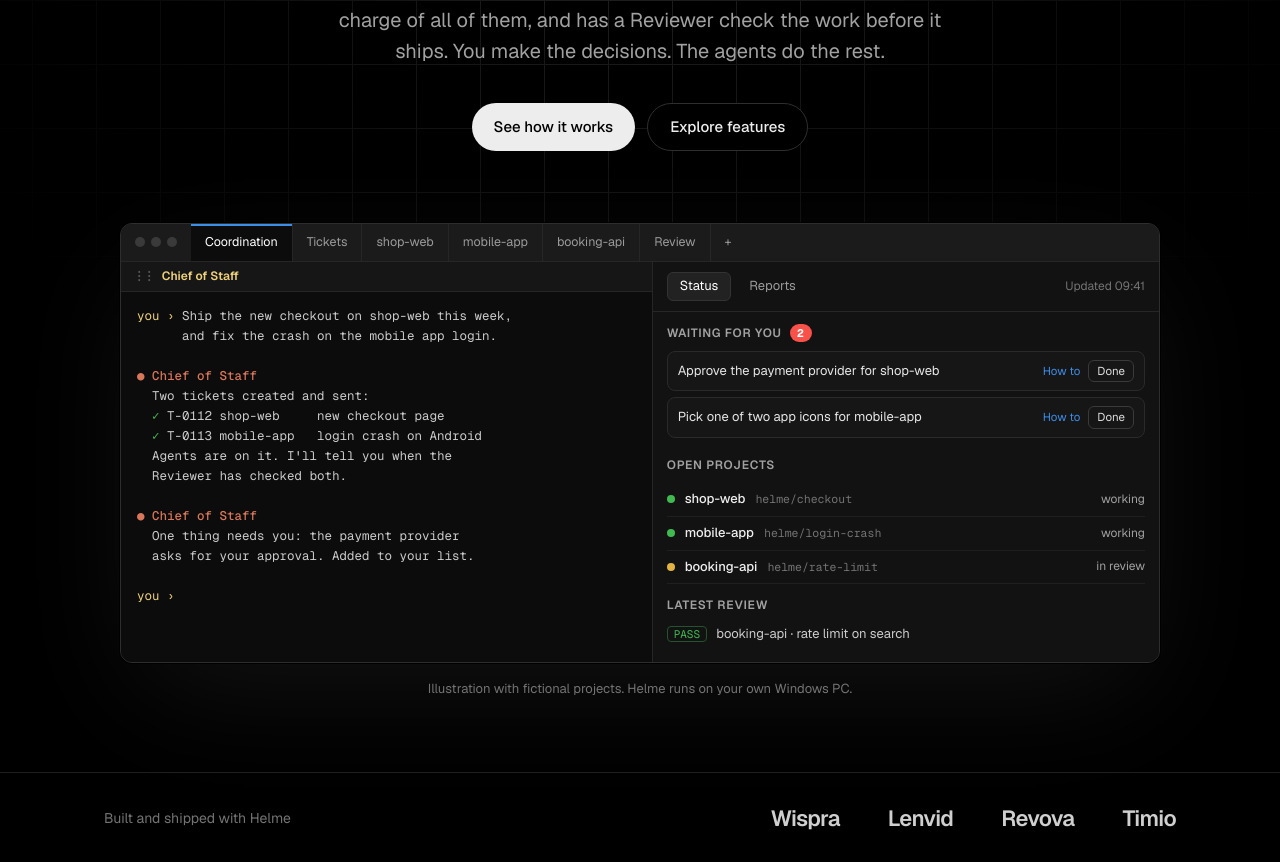
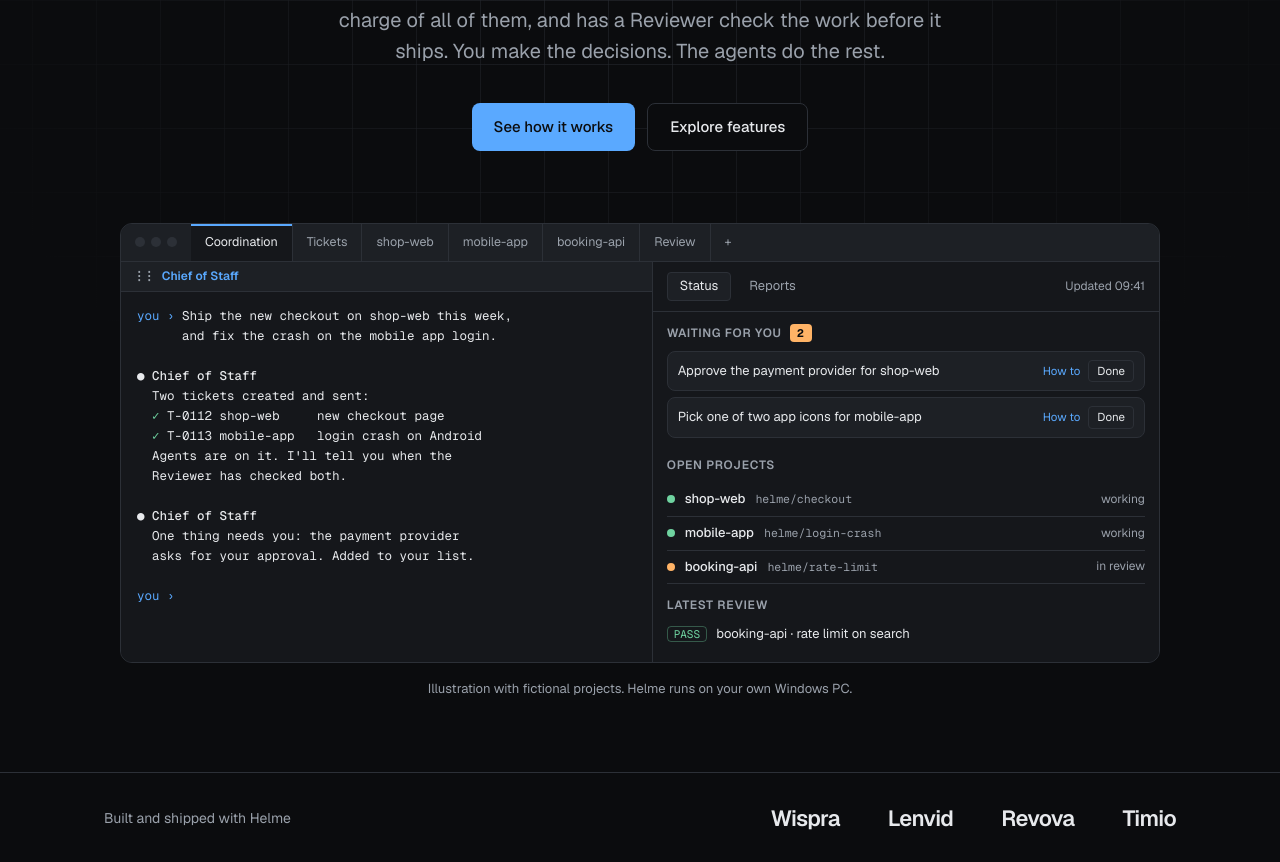
Before and after one commit to sinhgiang/helme-web, a website: page index.html in a window 1280 px wide. Shown: the part 445-1307 px from the top of the page. Drawn offline with nearby package versions, Linux system fonts and the light colour scheme.

Commit message:
Apply the approved Helme brand to the home and Updates pages
Colors come from the brand tokens (ground, surface, line, ink, helm-blue
accent, waiting/success/danger), every hard-coded color is mapped to a
token, radii are 4/8/12, drop shadows are removed, primary buttons use the
accent, and the display weight is 600. The share image is re-rendered.

Co-Authored-By: Claude Opus 5.5 <noreply@anthropic.com>

```diff
--- a/styles.css
+++ b/styles.css
@@ -1,18 +1,36 @@
 :root {
-  --bg: #000;
-  --fg: #ededed;
-  --dim: #a1a1a1;
-  --muted: #737373;
-  --line: #1f1f1f;
-  --line-2: #2e2e2e;
-  --card: #0a0a0a;
-  --term: #0c0c0c;
-  --green: #3fb950;
-  --yellow: #e3b341;
-  --red: #f85149;
-  --blue: #3b8eea;
-  --sans: "Geist", -apple-system, "Segoe UI", Roboto, Helvetica, Arial, sans-serif;
-  --mono: "Geist Mono", ui-monospace, "Cascadia Mono", Consolas, monospace;
+  /* Helme brand tokens (approved 2026-10-04; dark theme) */
+  --helm-blue: #5aa9ff;
+  --accent: #5aa9ff;
+  --on-accent: #0b0c0e;
+  --ground: #0b0c0e;
+  --surface: #15171b;
+  --surface-raised: #1d2025;
+  --line: #2c3037;
+  --ink: #e7e9ec;
+  --ink-muted: #9aa1ab;
+  --waiting: #ffb366;
+  --success: #6fd3a0;
+  --danger: #ff6b6b;
+  --radius-sm: 4px;
+  --radius-md: 8px;
+  --radius-lg: 12px;
+  --grid: color-mix(in srgb, var(--line) 55%, transparent);
+
+  /* names used across the stylesheets */
+  --bg: var(--ground);
+  --fg: var(--ink);
+  --dim: var(--ink-muted);
+  --muted: var(--ink-muted);
+  --line-2: var(--line);
+  --card: var(--surface);
+  --term: var(--surface);
+  --green: var(--success);
+  --yellow: var(--waiting);
+  --red: var(--danger);
+  --blue: var(--accent);
+  --sans: "Geist", "Segoe UI", system-ui, sans-serif;
+  --mono: "Geist Mono", "Cascadia Mono", Consolas, monospace;
   color-scheme: dark;
 }
 
@@ -42,7 +60,7 @@ code, pre { font-family: var(--mono); }
 /* Nav */
 .nav {
   position: sticky; top: 0; z-index: 10;
-  background: rgba(0,0,0,.72);
+  background: color-mix(in srgb, var(--ground) 82%, transparent);
   backdrop-filter: saturate(180%) blur(12px);
   -webkit-backdrop-filter: saturate(180%) blur(12px);
   border-bottom: 1px solid var(--line);
@@ -56,8 +74,8 @@ code, pre { font-family: var(--mono); }
 /* Grid background */
 .grid-bg {
   background-image:
-    linear-gradient(var(--line) 1px, transparent 1px),
-    linear-gradient(90deg, var(--line) 1px, transparent 1px);
+    linear-gradient(var(--grid) 1px, transparent 1px),
+    linear-gradient(90deg, var(--grid) 1px, transparent 1px);
   background-size: 64px 64px;
   background-position: center top;
   position: relative;
@@ -73,15 +91,15 @@ code, pre { font-family: var(--mono); }
 .eyebrow {
   display: inline-flex; align-items: center; gap: 8px;
   font-size: 13px; color: var(--dim);
-  border: 1px solid var(--line-2); border-radius: 999px;
-  padding: 4px 14px; margin-bottom: 28px; background: #050505;
+  border: 1px solid var(--line-2); border-radius: var(--radius-sm);
+  padding: 4px 14px; margin-bottom: 28px; background: var(--surface);
 }
-.dot { width: 6px; height: 6px; border-radius: 50%; background: var(--green); box-shadow: 0 0 8px var(--green); }
+.dot { width: 6px; height: 6px; border-radius: 50%; background: var(--green); }
 h1 {
   font-size: clamp(40px, 7.2vw, 80px);
   line-height: 1.02;
   letter-spacing: -.055em;
-  font-weight: 700;
+  font-weight: 600;
 }
 .lede {
   max-width: 640px; margin: 24px auto 0;
@@ -90,72 +108,71 @@ h1 {
 .cta-row { display: flex; gap: 12px; justify-content: center; margin-top: 36px; flex-wrap: wrap; }
 .btn {
   display: inline-flex; align-items: center; height: 48px; padding: 0 22px;
-  border-radius: 999px; font-weight: 500; font-size: 15px; transition: background .15s, border-color .15s;
+  border-radius: var(--radius-md); font-weight: 500; font-size: 15px; transition: background .15s, border-color .15s;
 }
-.btn-primary { background: var(--fg); color: #000; }
-.btn-primary:hover { background: #fff; }
-.btn-ghost { border: 1px solid var(--line-2); color: var(--fg); background: #000; }
-.btn-ghost:hover { border-color: #555; }
+.btn-primary { background: var(--accent); color: var(--on-accent); }
+.btn-primary:hover { background: color-mix(in srgb, var(--accent) 88%, var(--ink)); }
+.btn-ghost { border: 1px solid var(--line-2); color: var(--fg); background: var(--ground); }
+.btn-ghost:hover { border-color: var(--ink-muted); }
 
 /* Helme window mockup */
 .window {
   margin: 72px auto 0;
   max-width: 1040px;
   border: 1px solid var(--line-2);
-  border-radius: 12px;
+  border-radius: var(--radius-lg);
   overflow: hidden;
-  background: #111;
+  background: var(--surface);
   text-align: left;
-  box-shadow: 0 0 0 1px #000, 0 40px 120px -20px rgba(255,255,255,.08);
 }
-.win-bar { display: flex; align-items: center; background: #1b1b1b; border-bottom: 1px solid #262626; height: 38px; }
+.win-bar { display: flex; align-items: center; background: var(--surface-raised); border-bottom: 1px solid var(--line); height: 38px; }
 .lights { display: flex; gap: 6px; padding: 0 14px; }
-.lights i { width: 10px; height: 10px; border-radius: 50%; background: #3a3a3a; display: block; }
+.lights i { width: 10px; height: 10px; border-radius: 50%; background: var(--line); display: block; }
 .tabs { display: flex; height: 100%; overflow: hidden; font-size: 12.5px; }
-.tab { display: flex; align-items: center; padding: 0 14px; color: #9a9a9a; border-right: 1px solid #262626; white-space: nowrap; }
-.tab.on { background: #0c0c0c; color: #fff; box-shadow: inset 0 2px 0 var(--blue); }
+.tab { display: flex; align-items: center; padding: 0 14px; color: var(--ink-muted); border-right: 1px solid var(--line); white-space: nowrap; }
+.tab.on { background: var(--surface); color: var(--ink); box-shadow: inset 0 2px 0 var(--helm-blue); }
 .tab.plus { border-right: 0; }
 .win-body { display: grid; grid-template-columns: 1.05fr 1fr; min-height: 400px; }
 .pane { min-width: 0; }
 .pane-h {
-  font-size: 12px; font-weight: 600; color: #f1d27a; background: #161616;
-  padding: 5px 12px; border-bottom: 1px solid #262626;
+  font-size: 12px; font-weight: 600; color: var(--accent); background: var(--surface-raised);
+  padding: 5px 12px; border-bottom: 1px solid var(--line);
 }
-.grip { color: #555; margin-right: 6px; letter-spacing: -2px; }
-.term { background: var(--term); border-right: 1px solid #262626; }
+.grip { color: var(--ink-muted); margin-right: 6px; letter-spacing: -2px; }
+.term { background: var(--term); border-right: 1px solid var(--line); }
 .t {
-  font-size: 12.5px; line-height: 1.6; color: #cccccc;
+  font-size: 12.5px; line-height: 1.6; color: var(--ink);
   padding: 14px 16px; white-space: pre; overflow: hidden;
 }
-.t .p { color: #f1d27a; }
-.t .a { color: #d9775a; font-weight: 500; }
-.cursor { display: inline-block; width: 8px; height: 15px; background: #ccc; vertical-align: -3px; animation: blink 1.1s steps(1) infinite; }
+.t .p { color: var(--accent); }
+.t .a { color: var(--ink); font-weight: 500; }
+.cursor { display: inline-block; width: 8px; height: 15px; background: var(--ink); vertical-align: -3px; animation: blink 1.1s steps(1) infinite; }
 @keyframes blink { 50% { opacity: 0; } }
 
-.report { background: #121212; padding: 0 0 16px; font-size: 13px; }
-.rep-tabs { display: flex; gap: 6px; align-items: center; padding: 10px 14px; border-bottom: 1px solid #262626; }
-.rep-tabs span { padding: 3px 12px; border-radius: 6px; color: #9a9a9a; }
-.rep-tabs span.on { background: #222; color: #fff; border: 1px solid #333; }
+.report { background: var(--surface); padding: 0 0 16px; font-size: 13px; }
+.rep-tabs { display: flex; gap: 6px; align-items: center; padding: 10px 14px; border-bottom: 1px solid var(--line); }
+.rep-tabs span { padding: 3px 12px; border-radius: var(--radius-sm); color: var(--ink-muted); }
+.rep-tabs span.on { background: var(--surface-raised); color: var(--ink); border: 1px solid var(--line); }
 .rep-tabs em { margin-left: auto; font-style: normal; color: var(--muted); font-size: 12px; }
 .rep-sec { padding: 12px 14px 0; }
 .rep-sec h4 { font-size: 12px; text-transform: uppercase; letter-spacing: .06em; color: var(--dim); font-weight: 600; margin-bottom: 8px; display: flex; gap: 8px; align-items: center; }
-.rep-sec h4 b, .card-h b { background: var(--red); color: #fff; font-size: 11px; border-radius: 999px; padding: 0 7px; line-height: 18px; }
+.rep-sec h4 b, .card-h b { background: var(--waiting); color: var(--on-accent); font-size: 11px; border-radius: var(--radius-sm); padding: 0 7px; line-height: 18px; }
 .wait {
   display: flex; align-items: center; gap: 8px;
-  border: 1px solid #2a2a2a; border-radius: 8px; padding: 8px 10px; margin-bottom: 6px; background: #161616;
+  border: 1px solid var(--line); border-radius: var(--radius-md); padding: 8px 10px; margin-bottom: 6px; background: var(--surface-raised);
 }
-.wait span { flex: 1; min-width: 0; color: #e6e6e6; }
+.wait span { flex: 1; min-width: 0; color: var(--ink); }
 .wait a { font-size: 11.5px; color: var(--blue); white-space: nowrap; }
-.wait a.done { color: #ddd; border: 1px solid #3a3a3a; border-radius: 6px; padding: 1px 8px; }
-.proj { display: flex; align-items: center; gap: 10px; padding: 6px 0; border-bottom: 1px solid #1f1f1f; }
+.wait a.done { color: var(--ink); border: 1px solid var(--line); border-radius: var(--radius-sm); padding: 1px 8px; }
+.proj { display: flex; align-items: center; gap: 10px; padding: 6px 0; border-bottom: 1px solid var(--line); }
 .proj i { width: 8px; height: 8px; border-radius: 50%; flex: none; }
 .proj i.g { background: var(--green); }
 .proj i.y { background: var(--yellow); }
-.proj b { font-weight: 500; color: #eee; }
+.proj b { font-weight: 500; color: var(--ink); }
 .proj code { font-size: 11.5px; color: var(--muted); overflow: hidden; text-overflow: ellipsis; white-space: nowrap; }
 .proj span { margin-left: auto; color: var(--dim); font-size: 12px; white-space: nowrap; }
-.rev { color: #ccc; }
-.pass { font-family: var(--mono); font-size: 11px; color: var(--green); border: 1px solid #23542e; border-radius: 4px; padding: 0 6px; margin-right: 6px; }
+.rev { color: var(--ink); }
+.pass { font-family: var(--mono); font-size: 11px; color: var(--green); border: 1px solid color-mix(in srgb, var(--success) 35%, transparent); border-radius: var(--radius-sm); padding: 0 6px; margin-right: 6px; }
 .fig-note { margin-top: 16px; font-size: 13px; color: var(--muted); }
 
 /* Strip */
@@ -163,7 +180,7 @@ h1 {
 .strip-in { display: flex; align-items: center; justify-content: space-between; gap: 24px; padding-top: 28px; padding-bottom: 28px; flex-wrap: wrap; }
 .strip p { color: var(--muted); font-size: 14px; }
 .strip ul { list-style: none; display: flex; gap: 48px; flex-wrap: wrap; }
-.strip li { font-size: 22px; font-weight: 600; letter-spacing: -.03em; color: #cfcfcf; }
+.strip li { font-size: 22px; font-weight: 600; letter-spacing: -.03em; color: var(--ink); }
 
 /* Stats */
 .stats { border-bottom: 1px solid var(--line); }
@@ -178,19 +195,19 @@ h1 {
 .kicker { font-family: var(--mono); font-size: 13px; color: var(--muted); text-transform: uppercase; letter-spacing: .08em; margin-bottom: 16px; }
 h2 { font-size: clamp(32px, 4.6vw, 52px); line-height: 1.08; letter-spacing: -.045em; font-weight: 600; }
 h2.huge { font-size: clamp(44px, 8vw, 96px); line-height: 1; letter-spacing: -.06em; }
-.dim { color: #5c5c5c; }
+.dim { color: var(--ink-muted); }
 h3 { font-size: 20px; letter-spacing: -.02em; font-weight: 600; }
 
-.bento { display: grid; grid-template-columns: repeat(3, 1fr); margin-top: 56px; border: 1px solid var(--line-2); border-radius: 12px; overflow: hidden; }
+.bento { display: grid; grid-template-columns: repeat(3, 1fr); margin-top: 56px; border: 1px solid var(--line-2); border-radius: var(--radius-lg); overflow: hidden; }
 .cell { padding: 36px 32px 40px; border-right: 1px solid var(--line-2); background: var(--card); }
 .cell:last-child { border-right: 0; }
 .num { font-family: var(--mono); font-size: 13px; color: var(--muted); display: block; margin-bottom: 40px; }
 .cell p { margin-top: 12px; color: var(--dim); font-size: 15px; }
 
-.panes { display: grid; grid-template-columns: repeat(3, 1fr); gap: 1px; background: #262626; border: 1px solid #262626; border-radius: 12px; overflow: hidden; margin-top: 24px; }
+.panes { display: grid; grid-template-columns: repeat(3, 1fr); gap: 1px; background: var(--line); border: 1px solid var(--line); border-radius: var(--radius-lg); overflow: hidden; margin-top: 24px; }
 .mini { background: var(--term); min-width: 0; }
-.mh { font-size: 12px; font-weight: 600; color: #f1d27a; background: #161616; padding: 5px 12px; border-bottom: 1px solid #262626; }
-.mini pre { font-size: 12px; line-height: 1.65; color: #c8c8c8; padding: 12px 14px 16px; white-space: pre; overflow: hidden; min-height: 92px; }
+.mh { font-size: 12px; font-weight: 600; color: var(--accent); background: var(--surface-raised); padding: 5px 12px; border-bottom: 1px solid var(--line); }
+.mini pre { font-size: 12px; line-height: 1.65; color: var(--ink); padding: 12px 14px 16px; white-space: pre; overflow: hidden; min-height: 92px; }
 
 /* Features */
 .feature {
@@ -200,20 +217,20 @@ h3 { font-size: 20px; letter-spacing: -.02em; font-weight: 600; }
 .feature:first-of-type { margin-top: 56px; }
 .f-text p { margin-top: 14px; color: var(--dim); font-size: 17px; max-width: 460px; }
 .f-text h3 { font-size: clamp(24px, 3vw, 32px); letter-spacing: -.035em; }
-.card { border: 1px solid var(--line-2); border-radius: 12px; background: var(--card); padding: 20px; font-size: 14px; }
+.card { border: 1px solid var(--line-2); border-radius: var(--radius-lg); background: var(--card); padding: 20px; font-size: 14px; }
 .card-h { font-weight: 600; margin-bottom: 12px; display: flex; gap: 8px; align-items: center; }
-.chat { padding: 12px 14px; border-radius: 10px; max-width: 88%; }
-.chat.me { background: var(--fg); color: #000; margin-left: auto; border-bottom-right-radius: 3px; }
-.chat.bot { background: #161616; border: 1px solid #2a2a2a; margin-top: 12px; border-bottom-left-radius: 3px; }
+.chat { padding: 12px 14px; border-radius: var(--radius-md); max-width: 88%; }
+.chat.me { background: var(--accent); color: var(--on-accent); margin-left: auto; }
+.chat.bot { background: var(--surface-raised); border: 1px solid var(--line); margin-top: 12px; }
 .chat.bot b { font-family: var(--mono); font-weight: 500; }
 .doc ul { list-style: none; }
-.doc li { padding: 10px 0; border-top: 1px solid #1f1f1f; display: flex; gap: 12px; }
+.doc li { padding: 10px 0; border-top: 1px solid var(--line); display: flex; gap: 12px; }
 .doc li span { width: 14px; text-align: center; flex: none; }
-.timeline > div { display: flex; gap: 16px; padding: 10px 0; border-top: 1px solid #1f1f1f; color: var(--dim); }
+.timeline > div { display: flex; gap: 16px; padding: 10px 0; border-top: 1px solid var(--line); color: var(--dim); }
 .timeline > div:first-child { border-top: 0; }
 .timeline code { color: var(--fg); min-width: 48px; }
 .timeline .hl span { color: var(--fg); }
-.bounds > div { display: flex; gap: 12px; padding: 9px 0; border-top: 1px solid #1f1f1f; color: #d4d4d4; }
+.bounds > div { display: flex; gap: 12px; padding: 9px 0; border-top: 1px solid var(--line); color: var(--ink); }
 .bounds > div:first-child { border-top: 0; }
 .no, .yes { font-family: var(--mono); width: 14px; flex: none; text-align: center; }
 .no { color: var(--red); }
@@ -251,7 +268,7 @@ h3 { font-size: 20px; letter-spacing: -.02em; font-weight: 600; }
 /* Tablet */
 @media (max-width: 900px) {
   .win-body { grid-template-columns: 1fr; }
-  .term { border-right: 0; border-bottom: 1px solid #262626; }
+  .term { border-right: 0; border-bottom: 1px solid var(--line); }
   .stats-grid { grid-template-columns: repeat(2, 1fr); }
   .stat:nth-child(3) { border-left: 1px solid var(--line); }
   .stat:nth-child(-n+2) { border-bottom: 1px solid var(--line); }
@@ -272,7 +289,7 @@ h3 { font-size: 20px; letter-spacing: -.02em; font-weight: 600; }
   .nav-links { display: none; }
   .br-lg { display: none; }
   .hero { padding: 72px 0 48px; }
-  .window { margin-top: 48px; border-radius: 10px; }
+  .window { margin-top: 48px; border-radius: var(--radius-lg); }
   .hide-sm { display: none; }
   .lights { display: none; }
   .tab { padding: 0 10px; font-size: 11.5px; }
```
Also changed, not shown: updates/updates.css (+21 -21 lines), og.png.
